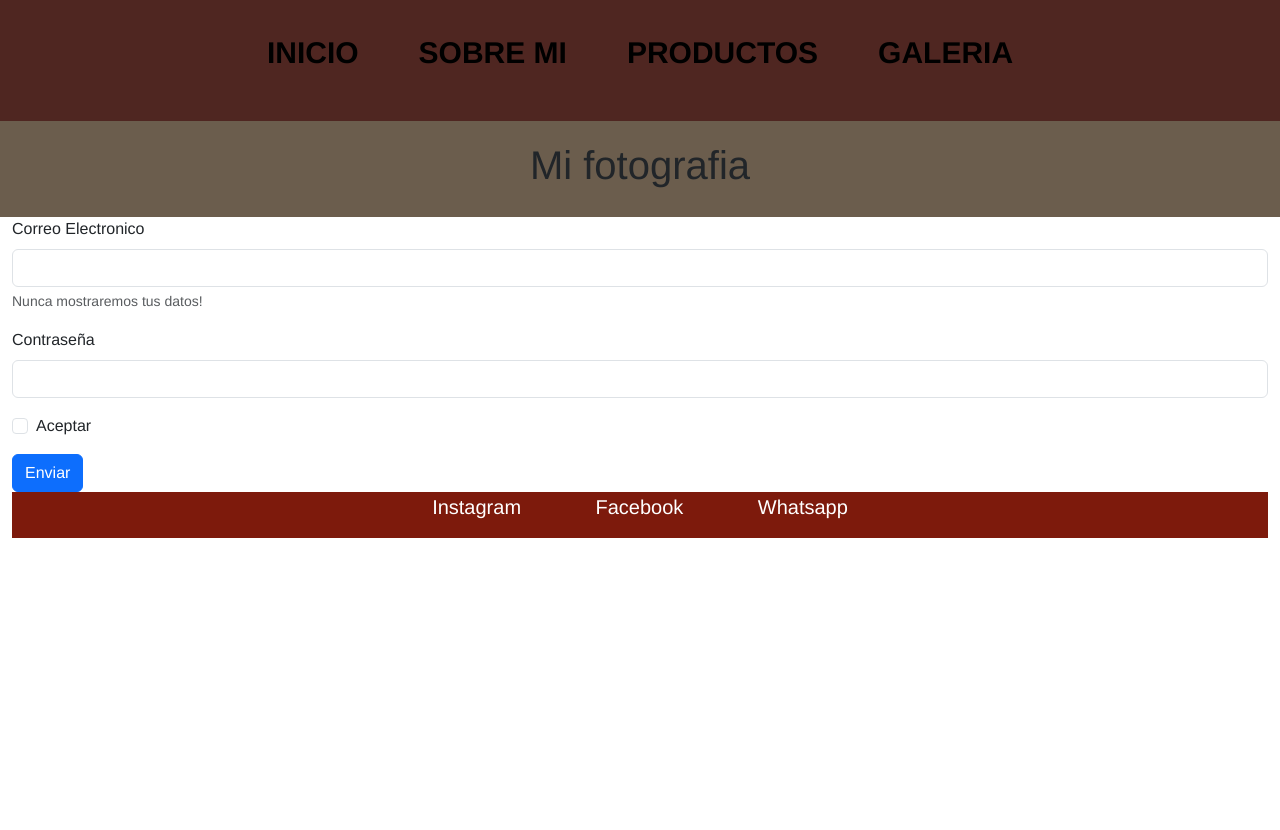
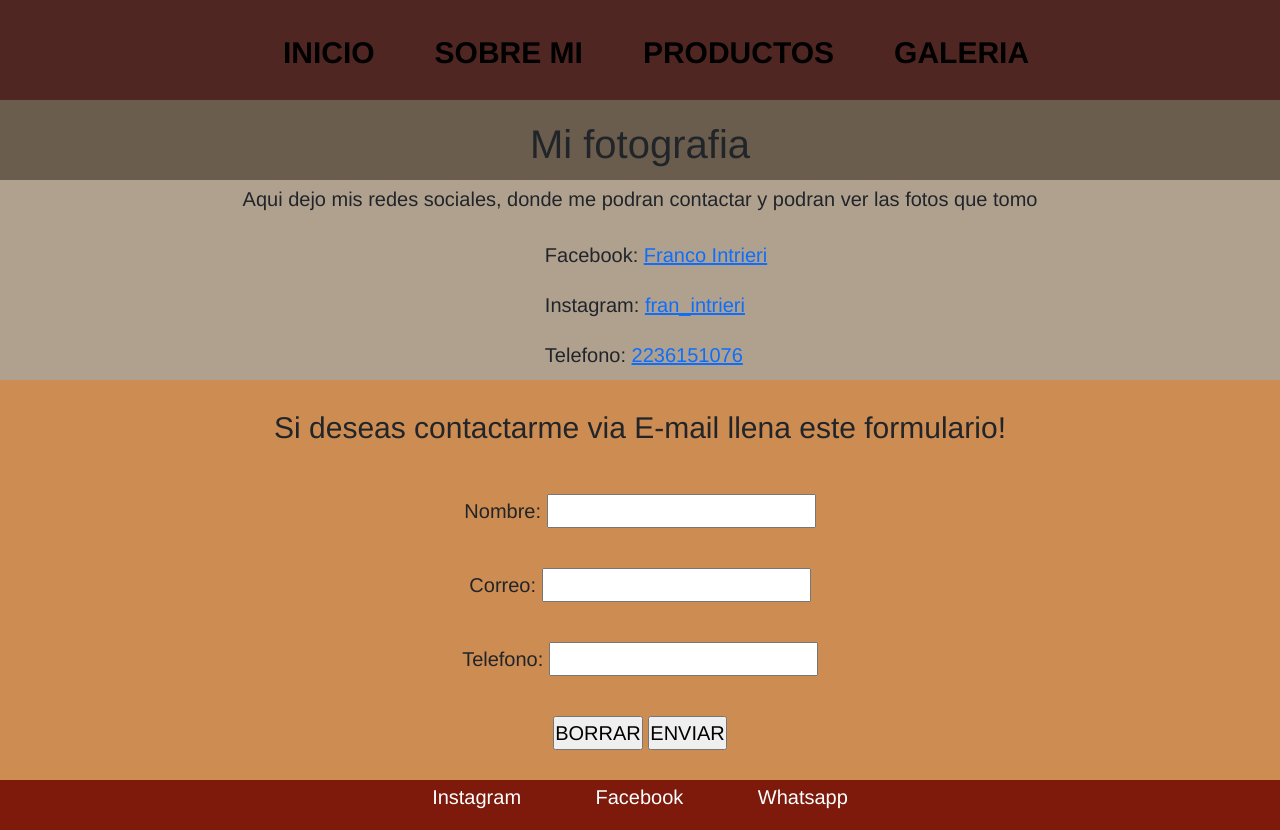
Before and after one commit to Fampires08/FampiresPage, a plain HTML site: page paginas/contacto.html in a window 1280 px wide. Before the commit the page ends 800 px from the top, so only its background shows below. Drawn offline with nearby package versions, Linux system fonts and the light colour scheme.

Commit message:
Quite boostrap de mi pagina contacto, y agregue grid y flex

```diff
--- a/css/estilos.css
+++ b/css/estilos.css
@@ -444,3 +444,56 @@ body{
     padding: 10px;
 }
 /* CONTACTO PAGINA */
+
+.contenedorC{
+    display: grid;
+    grid-template-columns: 1fr;
+    grid-template-rows: 100px 80px 200px 400px 50px;
+    grid-template-areas:
+    "header"
+    "titulo"
+    "main"
+    "info"
+    "footer";
+}
+.infoContacto1{
+    grid-area: main;
+    background-color: #b0a18f;
+    display: flex;
+    flex-direction: column;
+    justify-content: center;
+    align-items: center;
+    padding: 15px;
+}
+.infoContacto1 p{
+    padding-top: 20px;
+    font-size: 20px;
+}
+.infoContacto1 ul{
+    font-size: 20px;
+    text-decoration: none;
+}
+.infoContacto1 ul li{
+    list-style-type: none;
+    padding: 10px;
+}
+.infoContacto2{
+    grid-area: info;
+    background-color: #cd8c52;
+    display: flex;
+    flex-direction: column;
+    justify-content: center;
+    align-items: center;
+}
+.infoContacto2 h3{
+    padding: 20px;
+    font-size: 30px;
+}
+.infoContacto2 div{
+    font-size: 20px;
+    padding: 20px;
+    text-align: center;
+}
+.footer{
+    grid-area: footer;
+}
--- a/paginas/contacto.html
+++ b/paginas/contacto.html
@@ -11,41 +11,53 @@
     <title>Fampires08</title>
 </head>
 <body>
-    <div class="container-fluid">
+   <div class="contenedorC">
 
-        <header class="header row">
+        <header class="header">
             <ul>
                 <li><a href="../index.html">INICIO</a></li>
                 <li><a href="sobremi.html">SOBRE MI</a></li>
                 <li><a href="productos.html">PRODUCTOS</a></li>
                 <li><a href="galeria.html">GALERIA</a></li>
             </ul>
+        </header>
 
-            <nav class="titulo col-12">
+        <nav class="titulo">
             <h1>Mi fotografia</h1>
         </nav>
-        </header>
 
-    <main>
-        <div class="col-12">
-            <form>
-                <div class="mb-3">
-                    <label for="exampleInputEmail1" class="form-label">Correo Electronico</label>
-                    <input type="email" class="form-control" id="exampleInputEmail1" aria-describedby="emailHelp">
-                    <div id="emailHelp" class="form-text">Nunca mostraremos tus datos!</div>
+        <main class="infoContacto1">
+            <p>Aqui dejo mis redes sociales, donde me podran contactar
+                y podran ver las fotos que tomo
+            </p>
+            <ul>
+                <li>Facebook: <a href="https://www.facebook.com/franco.intrieri08">Franco Intrieri</a></li>
+                <li>Instagram: <a href="https://www.instagram.com/fampires08/?hl=es">fran_intrieri</a></li>
+                <li>Telefono: <a href="https://wa.me/2236151076">2236151076</a></li>
+            </ul>
+        </main>
+
+        <section class="infoContacto2">
+            <h3>Si deseas contactarme via E-mail llena este formulario!</h3>
+            <form action="">
+            <div>
+                <label for="name">Nombre:</label>
+                <input type="text" name="name">
             </div>
-                <div class="mb-3">
-                    <label for="exampleInputPassword1" class="form-label">Contraseña</label>
-                    <input type="password" class="form-control" id="exampleInputPassword1">
+            <div>
+                <label for="mail">Correo:</label>
+                <input type="email" name="mail">
             </div>
-                <div class="mb-3 form-check">
-                    <input type="checkbox" class="form-check-input" id="exampleCheck1">
-                    <label class="form-check-label" for="exampleCheck1">Aceptar</label>
+            <div>
+                <label for="tel">Telefono:</label>
+                <input type="tel" name="tel">
             </div>
-                <button type="submit" class="btn btn-primary">Enviar</button>
+            <div>
+                <input type="reset" value="BORRAR">
+                <input type="submit" value="ENVIAR">
+            </div>
             </form>
-        </div>
-    </main>
+        </section>
 
         <footer class="footer">
             <p>
@@ -54,5 +66,7 @@
                 <a href="https://wa.me/2236151076">Whatsapp</a>
             </p>
         </footer>
+
+   </div>
 </body>
 </html>
```
Lines whose indentation alone changed are shown as unchanged.
